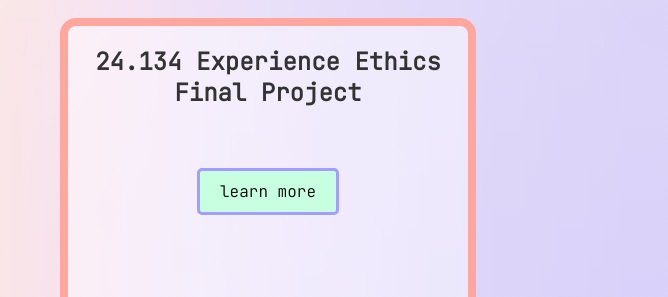
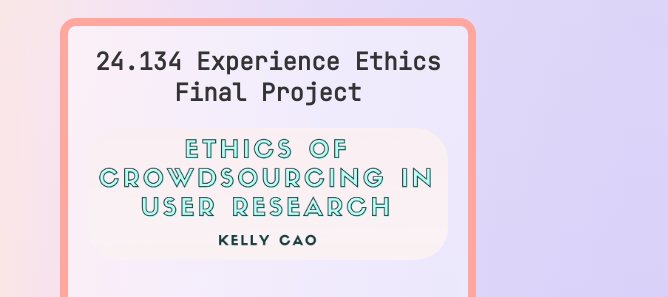
Before and after one commit to kellykwcao/kawingkellycao.github.io, a plain HTML site: page index.html in a window 1280 px wide. Shown: the part 2240-2537 px from the top of the page, 612-1280 px from the left. Drawn offline with Linux system fonts and the light colour scheme.

Commit message:
Add files via upload

```diff
--- a/index.html
+++ b/index.html
@@ -123,7 +123,7 @@
         </div>
         <div class="box">
           <h2>24.134 Experience Ethics Final Project</h2>
-          <img src="EthicsPhoto" alt="">
+          <img src="EthicsPhoto.png" alt="">
           <div class="green-buttons">
             <a href="ethics.html" class="btn">learn more</a>
           </div>
```
